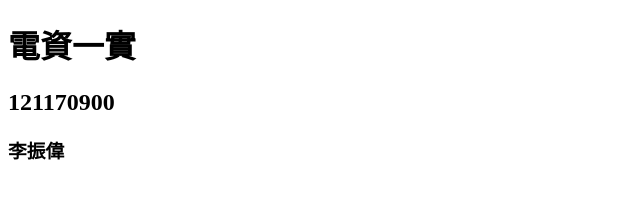
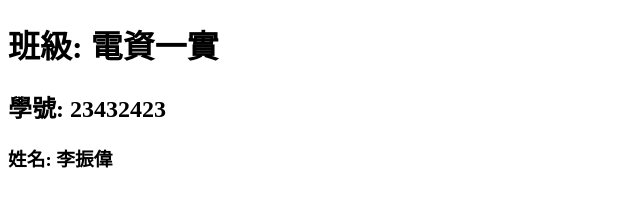
Before and after one commit to APPJust/hw1, a plain HTML site: page index.html in a window 1280 px wide. Shown: the whole page, without its empty margins (0-640 px from the left). Drawn offline with Linux system fonts and the light colour scheme.

Commit message:
index.html

```diff
--- a/index.html
+++ b/index.html
@@ -7,8 +7,8 @@
     <title>我的第一個網頁</title>
 </head>
 <body>
-   <h1>電資一實</h1>
-   <h2>121170900</h2>
-   <h3>李振偉</h3>
+    <h1> 班級: 電資一實</h1>
+    <h2> 學號: 23432423</h2>
+    <h3> 姓名: 李振偉</h3>
 </body>
 </html>
```
